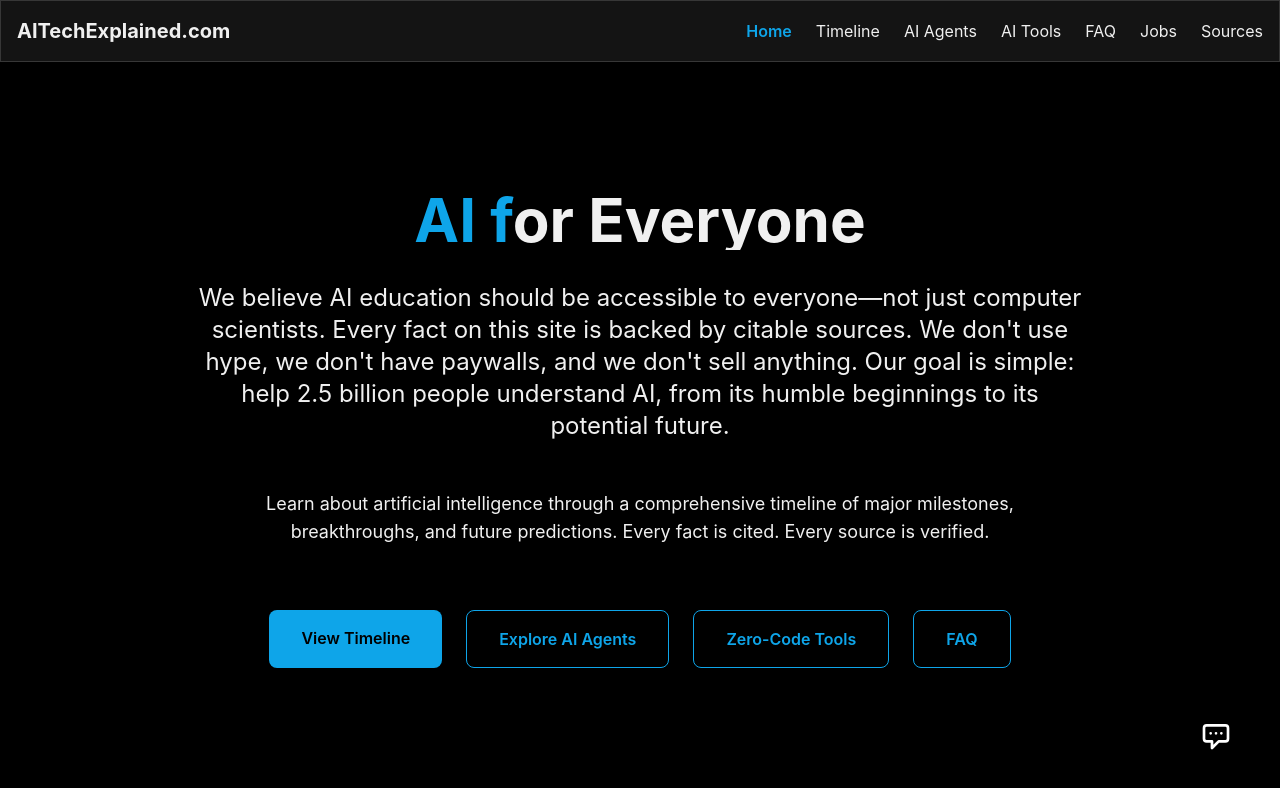
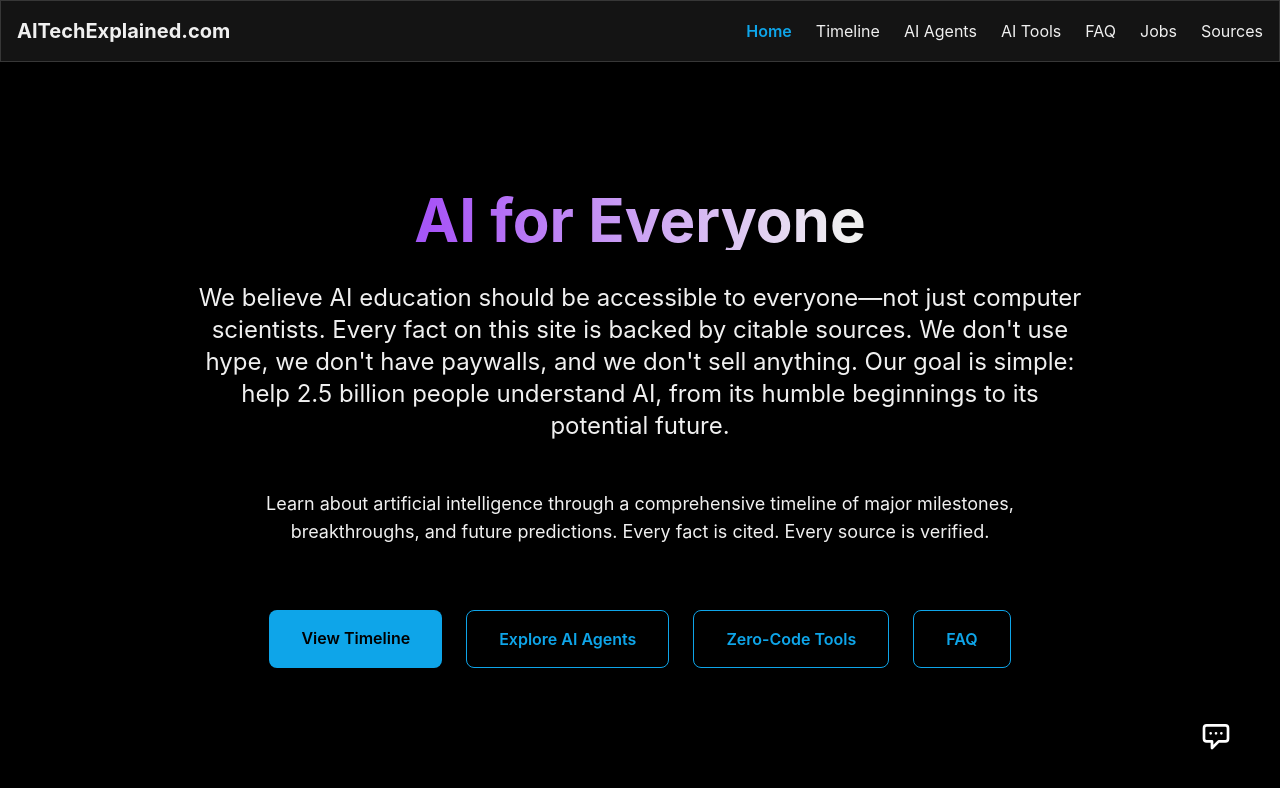
Before and after one commit to Whitehawks6/AITechAttempt2, a Next.js app: page / in a window 1280 px wide. Shown: the top 788 px of the page. Built offline with nearby package versions, Linux system fonts and the light colour scheme.

Commit message:
Update globals.css

```diff
--- a/app/globals.css
+++ b/app/globals.css
@@ -52,7 +52,7 @@ body {
 
 /* Text - Clean white/silver, gradient on headers (blue/purple to silver R to L) */
 h1, h2 {
-  background: linear-gradient(to left, var(--silver-white) 60%, var(--subtle-purple) 30%, var(--subtle-blue) 10%);
+  background: linear-gradient(to left, var(--silver-white), var(--silver-white), var(--subtle-purple), var(--subtle-blue));
   -webkit-background-clip: text;
   -webkit-text-fill-color: transparent;
   color: transparent; /* Fallback */
```
